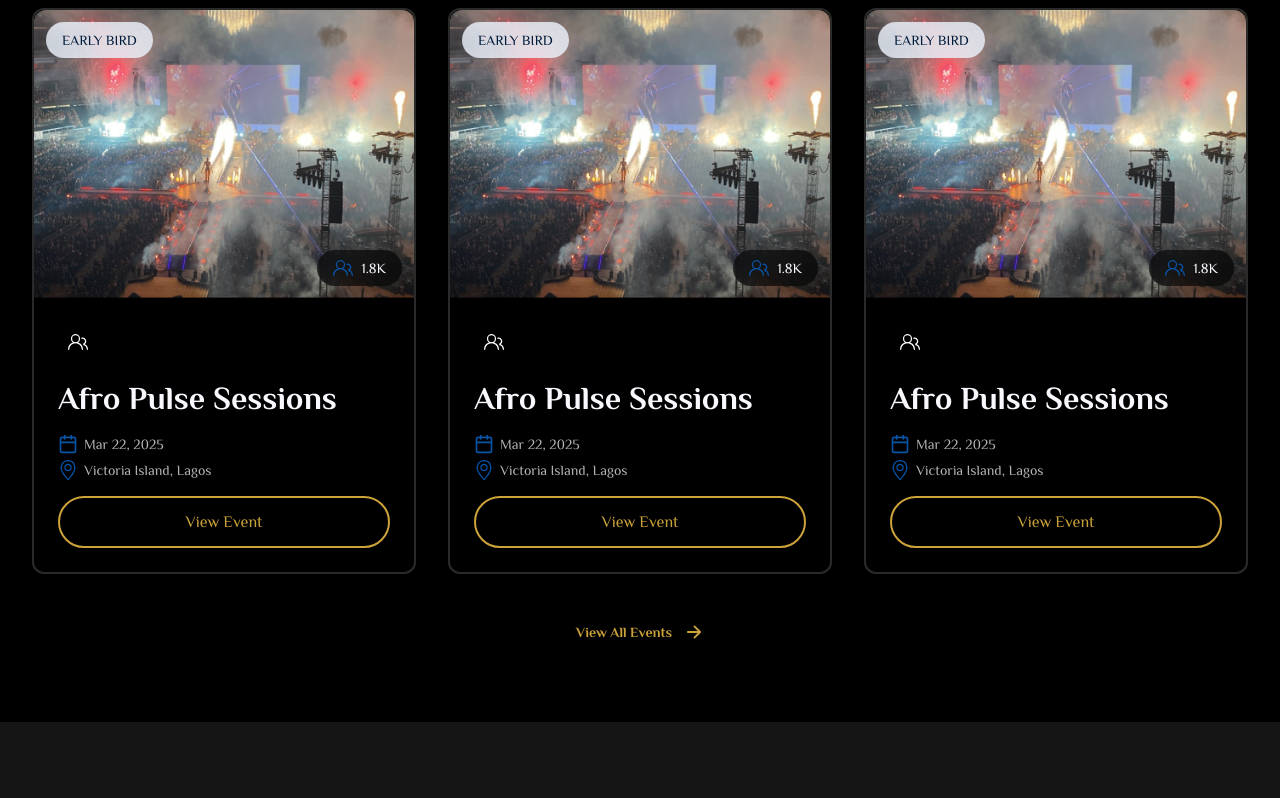
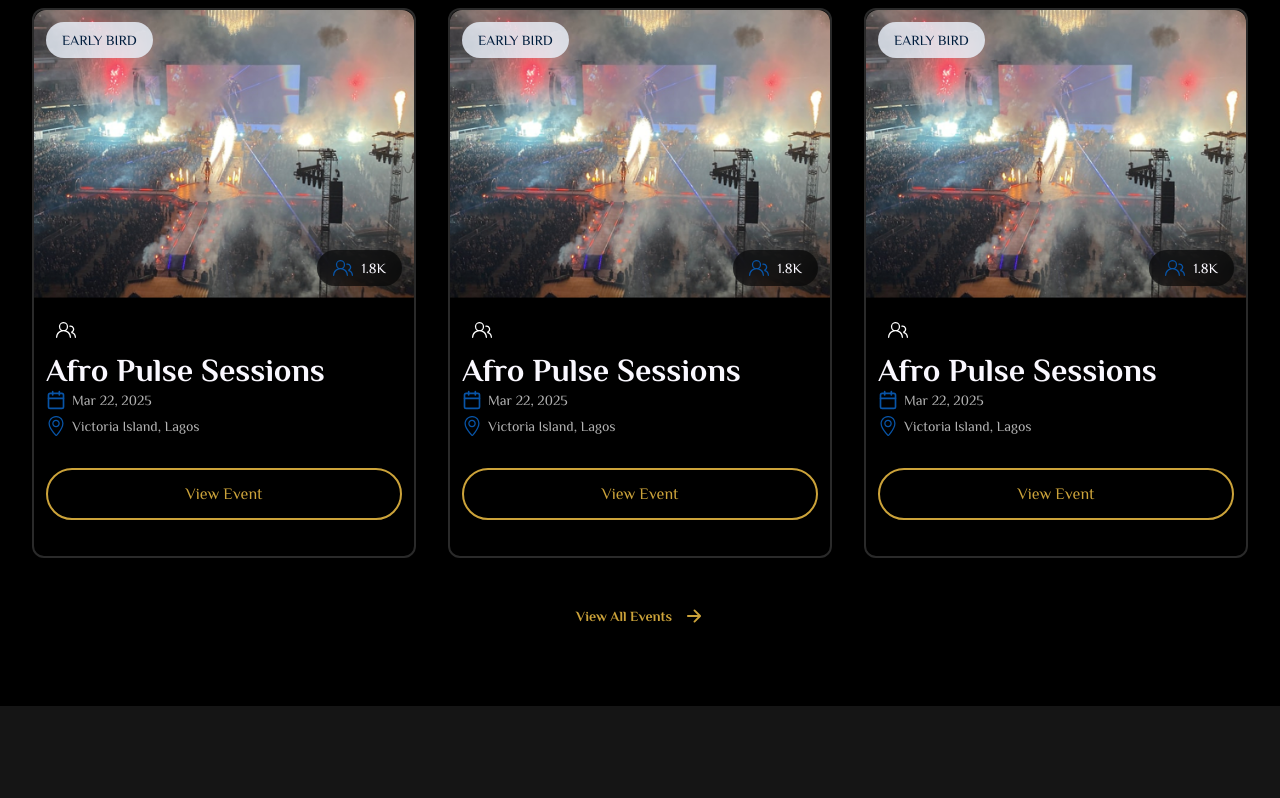
Before and after one commit to novtryx/decave, a Next.js app: page / in a window 1280 px wide. Shown: the part 1347-2145 px from the top of the page. Built offline with nearby package versions, Linux system fonts and the light colour scheme.

Commit message:
ui modification

```diff
--- a/app/checkout/success/page.tsx
+++ b/app/checkout/success/page.tsx
@@ -437,9 +437,6 @@ function PaymentSuccessContent() {
         </motion.div>
       </section>
 
-      {/* Order Confirmation */}
-      <OrderConfirmation transactionData={transactionData} />
-
       {/* Action Buttons */}
       <div className="mt-10 flex flex-col lg:flex-row gap-4 w-full max-w-3xl mx-auto">
         {/* Download Receipt Button */}
@@ -469,6 +466,9 @@ function PaymentSuccessContent() {
           <FaArrowRightLong className="text-xl" />
         </button>
       </div>
+
+      {/* Order Confirmation */}
+      <OrderConfirmation transactionData={transactionData} />
 
       {/* What's next section */}
       {transactionData.transaction.buyers.length > 0 && (
--- a/app/events/eventTitle/[eventTitle]/EventDetails.tsx
+++ b/app/events/eventTitle/[eventTitle]/EventDetails.tsx
@@ -81,7 +81,11 @@ export default function EventDetails({ event }: EventDetailsProps) {
           description={event.eventDetails.supportingText}
           dateRange={formatDateRange()}
           location={`${event.eventDetails.venue}, ${event.eventDetails.address}`}
-          onViewDetails={() => {}}
+          buttonText="Buy Ticket"
+          onViewDetails={() => {
+            const section = document.getElementById("tickets-section");
+            section?.scrollIntoView({ behavior: "smooth" });
+          }}
         />
       </section>
 
--- a/app/globals.css
+++ b/app/globals.css
@@ -6,4 +6,4 @@ body {
 
 button {
     @apply cursor-pointer;
-  }
+}
--- a/components/events/sections/MainSection.tsx
+++ b/components/events/sections/MainSection.tsx
@@ -140,6 +140,7 @@ export default function MainSection({ initialEvents }: MainSectionProps) {
               featuredEvent.eventDetails.endDate,
             )}
             location={`${featuredEvent.eventDetails.venue} - ${featuredEvent.eventDetails.address}`}
+            buttonText="View Event Details"
             // onViewDetails={() => `/events/eventTitle/${encodeURIComponent(featuredEvent.eventDetails.eventTitle)}`}
             onViewDetails={() =>
               router.push(
@@ -160,7 +161,7 @@ export default function MainSection({ initialEvents }: MainSectionProps) {
             description="Don't miss out these upcoming experiences"
           />
 
-          <div className="my-14 grid grid-cols-1 lg:grid-cols-3 gap-6">
+          <div className="my-14 grid grid-cols-1 lg:grid-cols-3 items-stretch gap-6">
             {upcomingEvents.slice(0, 6).map((event) => {
               const isSoldOut = event.tickets.every(
                 (ticket) => ticket.availableQuantity === 0,
@@ -210,7 +211,7 @@ export default function MainSection({ initialEvents }: MainSectionProps) {
             description="Relive the moments from our previous experiences"
           />
 
-          <div className="my-14 grid grid-cols-1 lg:grid-cols-3 gap-6">
+          <div className="my-14 grid grid-cols-1 lg:grid-cols-3 items-stretch gap-6">
             {pastEvents.slice(0, 6).map((event) => (
               <ImageCard
                 key={event.id}
@@ -231,7 +232,7 @@ export default function MainSection({ initialEvents }: MainSectionProps) {
                   event.eventDetails.endDate,
                 )}
                 location={event.eventDetails.venue}
-                buttonText="View Recap"
+                // buttonText="View Recap"
                 buttonVariant="outline"
                 onButtonClick={() => router.push(`/events/${event.id}`)}
               />
--- a/components/events/ui/FeaturedEventCard.tsx
+++ b/components/events/ui/FeaturedEventCard.tsx
@@ -30,6 +30,7 @@ interface FeaturedEventCardProps {
   dateRange?: string;
   location?: string;
   eventDate?: Date;
+  buttonText?: string;
   onViewDetails: () => void;
 }
 
@@ -43,6 +44,7 @@ export const FeaturedEventCard: React.FC<FeaturedEventCardProps> = ({
   description,
   dateRange,
   location,
+  buttonText,
   onViewDetails
 }) => {
   return (
@@ -116,7 +118,7 @@ export const FeaturedEventCard: React.FC<FeaturedEventCardProps> = ({
           onClick={onViewDetails}
           className="bg-[#cca33a] cursor-pointer hover:bg-yellow-700 text-white font-semibold py-3 sm:py-4 px-6 sm:px-8 rounded-full transition-colors duration-200 flex items-center justify-center gap-2 group text-sm sm:text-base w-full sm:w-auto xs:text-base active:scale-95 touch-manipulation select-none"
         >
-          View Event Details
+          {buttonText}
           <svg className="w-4 h-4 sm:w-5 sm:h-5 group-hover:translate-x-1 transition-transform" fill="none" stroke="currentColor" viewBox="0 0 24 24">
             <path strokeLinecap="round" strokeLinejoin="round" strokeWidth={2} d="M17 8l4 4m0 0l-4 4m4-4H3" />
           </svg>
--- a/components/layout/ImageCard.tsx
+++ b/components/layout/ImageCard.tsx
@@ -63,7 +63,7 @@ const ImageCard = ({
   className = ''
 }: ImageCardProps) => {
   return (
-    <div className={`h-fit w-full border-2 border-[#2A2A2A] hover:border-[#0854A7] rounded-lg sm:rounded-xl transition-all duration-300 ${className}`}>
+    <div className={`h-auto w-full border-2 border-[#2A2A2A] hover:border-[#0854A7] rounded-lg sm:rounded-xl transition-all duration-300 ${className}`}>
         {/* Image Section */}
         <div className="relative h-48 xs:h-52 sm:h-56 md:h-64 lg:h-72 w-full">
             <Image
@@ -97,10 +97,13 @@ const ImageCard = ({
         </div>
 
         {/* Content Section */}
-        <div className='h-fit p-3 xs:p-4 sm:p-5 md:p-6 space-y-2.5 xs:space-y-3 sm:space-y-4'>
+        {/* <div className='h-fit p-3 xs:p-4 sm:p-5 md:p-6 space-y-2.5 xs:space-y-3 sm:space-y-4'> */}
+        <div className='p-3 flex flex-col justify-between gap-8 mb-6'>
+          <div>
+
             {/* Optional Icon (gradient circle) */}
             {Icon && (
-              <div className={`bg-gradient-to-r from-${iconGradientFrom} to-${iconGradientTo} h-fit w-fit rounded-full p-1.5 xs:p-2 sm:p-2.5`}>
+              <div className={`bg-linear-to-r from-${iconGradientFrom} to-${iconGradientTo} h-fit w-fit rounded-full p-1.5 xs:p-2 sm:p-2.5`}>
                 <Icon color='white' size={16} className='xs:w-[18px] xs:h-[18px] sm:w-5 sm:h-5' />
               </div>
             )}
@@ -134,7 +137,9 @@ const ImageCard = ({
                 {description}
               </p>
             )}
+          </div>
 
+          <div>
             {/* Optional Button */}
             {buttonText && (
               <Button
@@ -148,6 +153,7 @@ const ImageCard = ({
                 {buttonText}
               </Button>
             )}
+            </div>
         </div>
     </div>
   )
```
